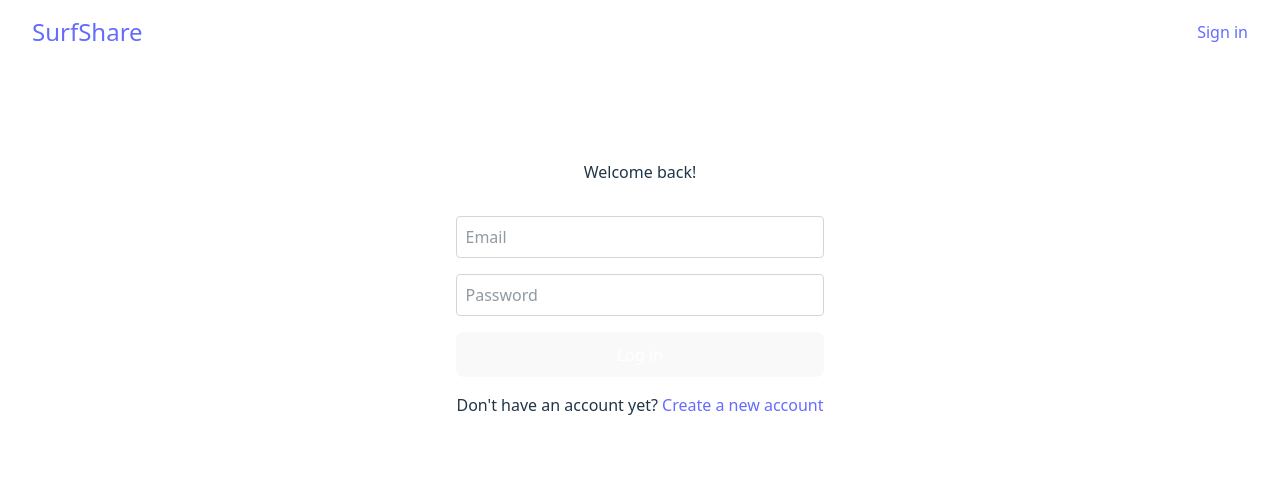
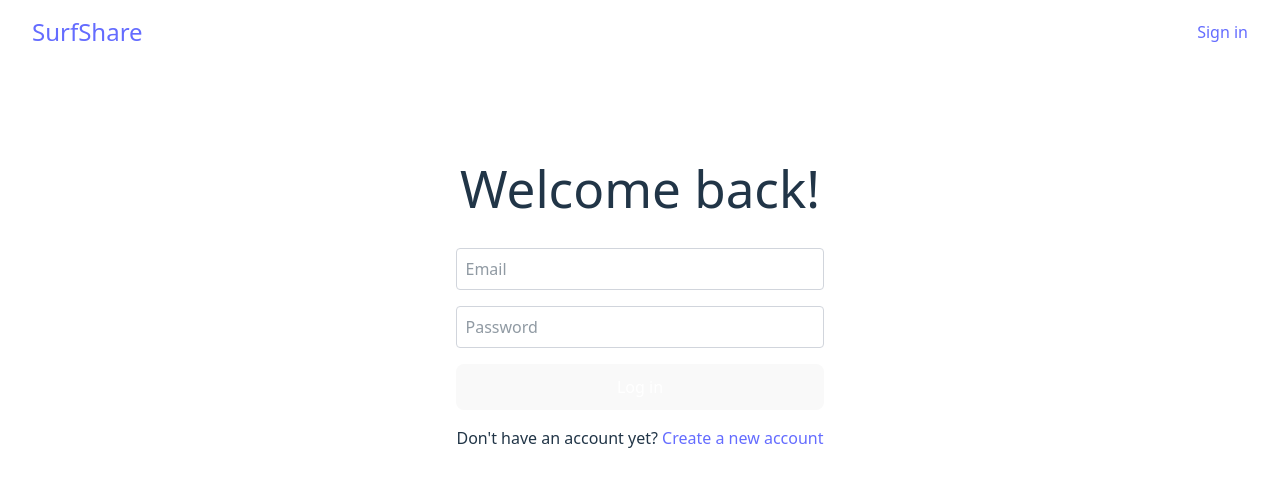
Before and after one commit to nicolasgasco/surf-share, a React (Vite) app in the folder ui/: page /signin in a window 1280 px wide. Shown: the top 486 px of the page. Built offline with nearby package versions, Linux system fonts and the light colour scheme.

Commit message:
Apply title-1 class

```diff
--- a/ui/src/routes/breaks.$breakSlug.lazy.tsx
+++ b/ui/src/routes/breaks.$breakSlug.lazy.tsx
@@ -24,7 +24,7 @@ function RouteComponent() {
 
     if (!breakData || !forecastData) {
         return <div>
-            <h1>Something went wrong. Please try again later.</h1>
+            <h1 className="title-1">Something went wrong. Please try again later.</h1>
         </div>
     }
 
--- a/ui/src/routes/index.lazy.tsx
+++ b/ui/src/routes/index.lazy.tsx
@@ -18,7 +18,7 @@ function RouteComponent() {
 
     return (
         <>
-            <h1 className="mb-4">Welcome to SurfShare</h1>
+            <h1 className="mb-4 title-1">Welcome to SurfShare</h1>
             <p className="mb-6">Start by choosing one of the surf breaks below to find more about them.</p>
 
             <select name="breaks"
--- a/ui/src/routes/signin.lazy.tsx
+++ b/ui/src/routes/signin.lazy.tsx
@@ -63,7 +63,7 @@ function RouteComponent() {
     }
 
     return <>
-        <h1 className="mb-8">Welcome back!</h1>
+        <h1 className="mb-8 title-1">Welcome back!</h1>
 
         {showSignUp ? (
                 <>
```
